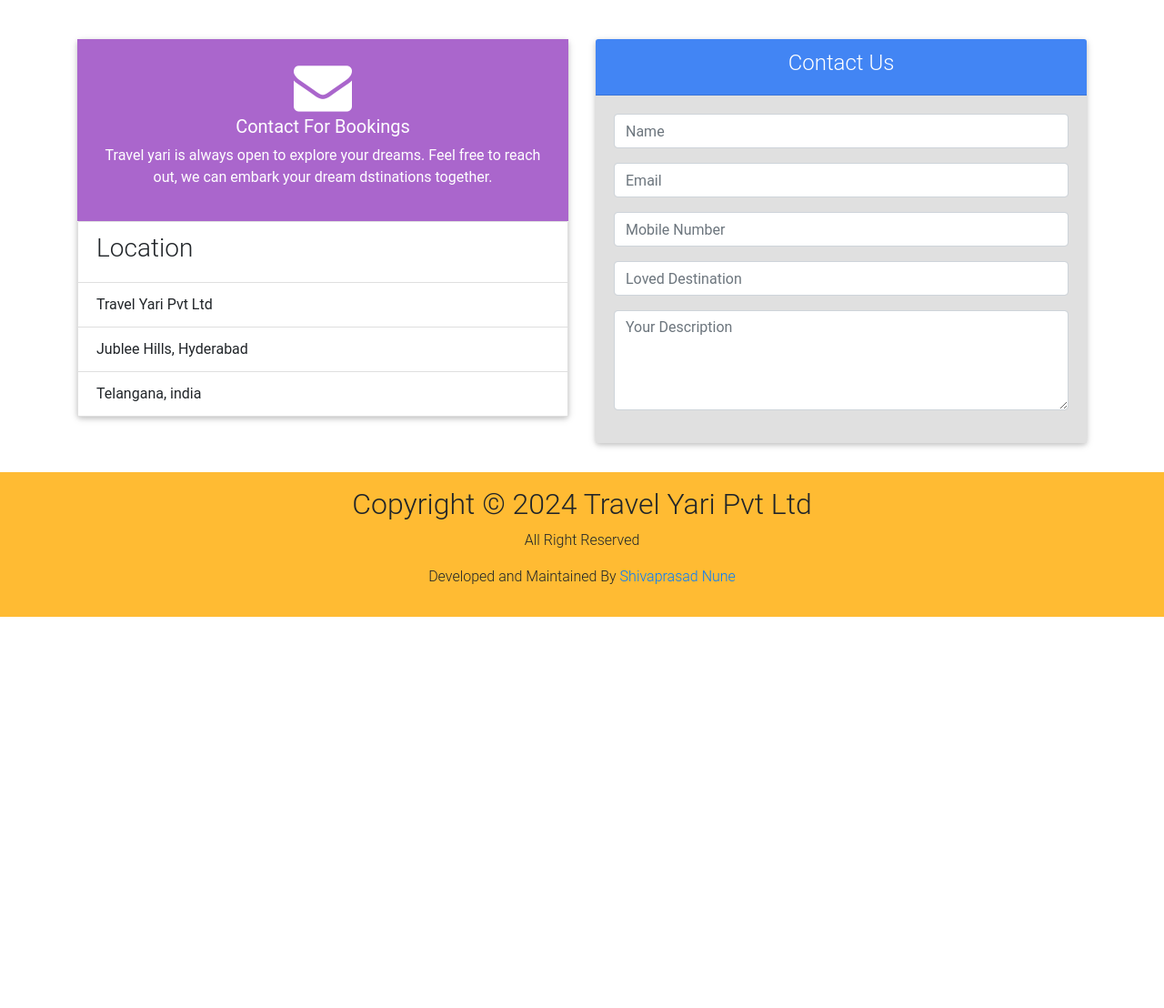
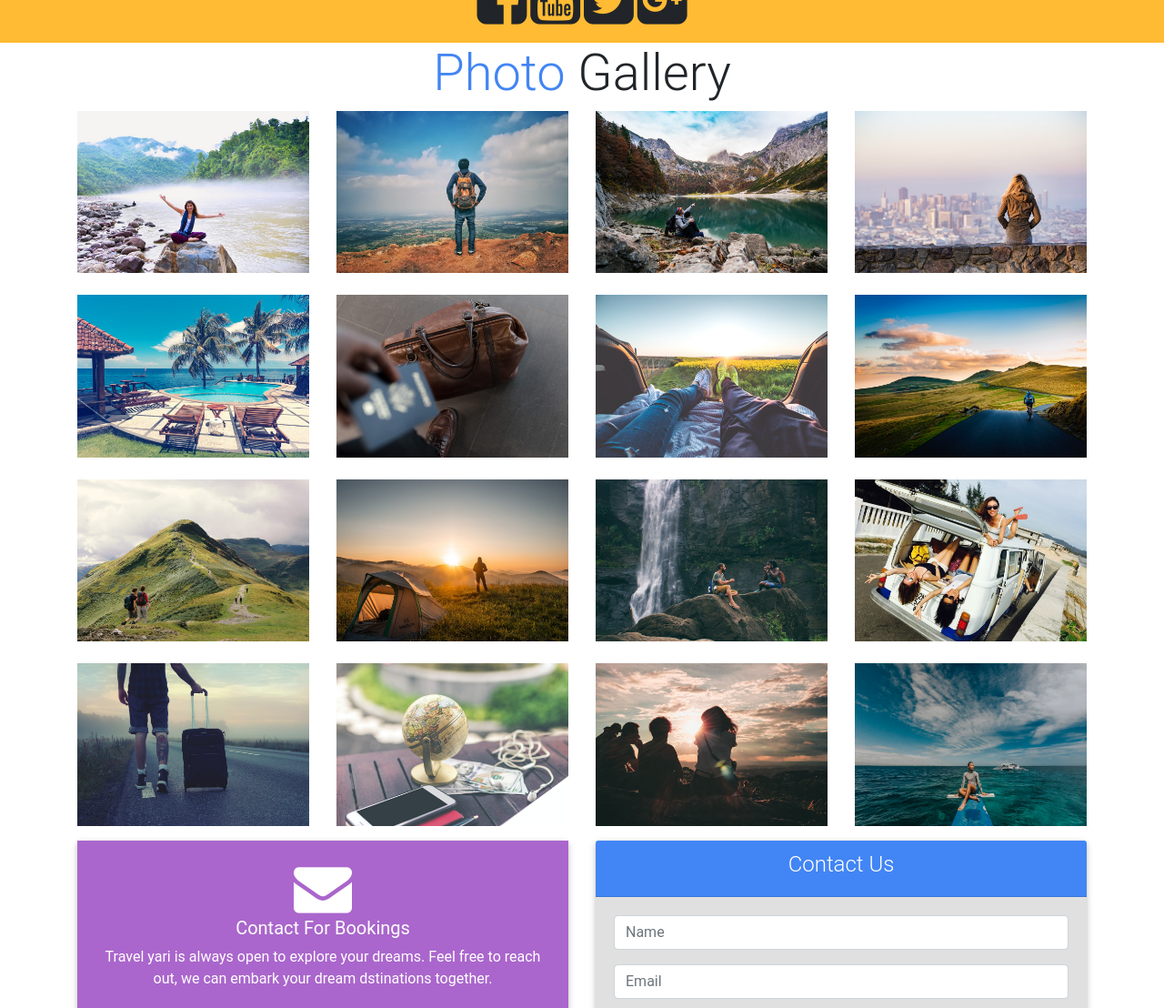
Before and after one commit to Shivaprasad0108/Travel-Yari, a plain HTML site: page index.html in a window 1280 px wide. Shown: the part 2049-3157 px from the top of the page at 91% size. Before the commit the page ends 2727 px from the top, so only its background shows below. Drawn offline with Linux system fonts and the light colour scheme.

Commit message:
Update index.html

```diff
--- a/index.html
+++ b/index.html
@@ -162,7 +162,7 @@
       <div class="row">
         <div class="col-md-4">
           <div class="card">
-            <img src="images/kedharnath.jpg" alt="">
+            <img src="kedharnath.jpg" alt="">
             <div class="card-body">
               <h3 class="card-title"> Kedharnath, india</h3>
               <p class="card-text">Kedarnath is a town and Nagar Panchayat in Rudraprayag district of Uttarakhand, India, known primarily for the Kedarnath Temple. It is approximately 86 kilometres from Rudraprayag, the district headquarter. Kedarnath is the most remote of the four Chota Char Dham pilgrimage sites.</p>
@@ -175,7 +175,7 @@
         </div>
         <div class="col-md-4">
           <div class="card">
-            <img src="images/Ladakh.jpg" alt="">
+            <img src="Ladakh.jpg" alt="">
             <div class="card-body">
               <h3 class="card-title"> Ladakh, india</h3>
               <p class="card-text">Ladakh is a region administered by India as a union territory and constitutes an eastern portion of the larger Kashmir region. Ladakh is most famous for breathtaking landscapes, the crystal clear skies, the highest mountain passes, thrilling adventure activities, Buddhist Monasteries and festivals. </p>
@@ -188,7 +188,7 @@
         </div>
         <div class="col-md-4">
           <div class="card">
-            <img src="images/Pondicherry.jpg" alt="">
+            <img src="Pondicherry.jpg" alt="">
             <div class="card-body">
               <h3 class="card-title"> Pondicherry, india</h3>
               <p class="card-text">Pondicherry (or Puducherry), a French colonial settlement in India until 1954, is now a Union Territory town bounded by the southeastern Tamil Nadu state.it is famous for colonial structures, seafront promenades, spiritual havens, tree-lined boulevards, unexplored and pristine beaches, and enchanting backwaters.</p>
@@ -241,65 +241,65 @@
         </div>
         <div class="row">
           <div class="col-md-3">
-            <img src="images/gallery_1.jpg" alt="" class="img-fluid">
+            <img src="gallery_1.jpg" alt="" class="img-fluid">
 
           </div>
           <div class="col-md-3">
-            <img src="images/gallery_2.jpg" alt="" class="img-fluid">
+            <img src="gallery_2.jpg" alt="" class="img-fluid">
 
           </div>
           <div class="col-md-3">
-            <img src="images/gallery_3.jpg" alt="" class="img-fluid">
+            <img src="gallery_3.jpg" alt="" class="img-fluid">
 
           </div>
           <div class="col-md-3">
-            <img src="images/gallery_4.jpg" alt="" class="img-fluid">
+            <img src="gallery_4.jpg" alt="" class="img-fluid">
 
           </div>
 
         </div>
         <div class="row mt-4">
           <div class="col-md-3">
-          <img src="images/gallery_5.jpg" alt="" class="img-fluid">
+          <img src="gallery_5.jpg" alt="" class="img-fluid">
           </div>
           <div class="col-md-3">
-            <img src="images/gallery_6.jpg" alt="" class="img-fluid">
+            <img src="gallery_6.jpg" alt="" class="img-fluid">
             </div>
             <div class="col-md-3">
-              <img src="images/gallery_7.jpg" alt="" class="img-fluid">
+              <img src="gallery_7.jpg" alt="" class="img-fluid">
               </div>
               <div class="col-md-3">
-                <img src="images/gallery_8.jpg" alt="" class="img-fluid">
+                <img src="gallery_8.jpg" alt="" class="img-fluid">
                 </div>
 
         </div>
         <div class="row mt-4">
           <div class="col-md-3">
-          <img src="images/gallery_9.jpg" alt="" class="img-fluid">
+          <img src="gallery_9.jpg" alt="" class="img-fluid">
           </div>
           <div class="col-md-3">
-            <img src="images/gallery_10.jpg" alt="" class="img-fluid">
+            <img src="gallery_10.jpg" alt="" class="img-fluid">
           </div>
           <div class="col-md-3">
-              <img src="images/gallery_11.jpg" alt="" class="img-fluid">
+              <img src="gallery_11.jpg" alt="" class="img-fluid">
           </div>
           <div class="col-md-3">
-                <img src="images/gallery_12.jpg" alt="" class="img-fluid">
+                <img src="gallery_12.jpg" alt="" class="img-fluid">
           </div>
 
         </div>
         <div class="row mt-4">
           <div class="col-md-3">
-          <img src="images/gallery_13.jpg" alt="" class="img-fluid">
+          <img src="gallery_13.jpg" alt="" class="img-fluid">
           </div>
           <div class="col-md-3">
-            <img src="images/gallery_14.jpg" alt="" class="img-fluid">
+            <img src="gallery_14.jpg" alt="" class="img-fluid">
           </div>
           <div class="col-md-3">
-              <img src="images/gallery_15.jpg" alt="" class="img-fluid">
+              <img src="gallery_15.jpg" alt="" class="img-fluid">
           </div>
           <div class="col-md-3">
-                <img src="images/gallery_16.jpg" alt="" class="img-fluid">
+                <img src="gallery_16.jpg" alt="" class="img-fluid">
           </div>
 
         </div>
```
